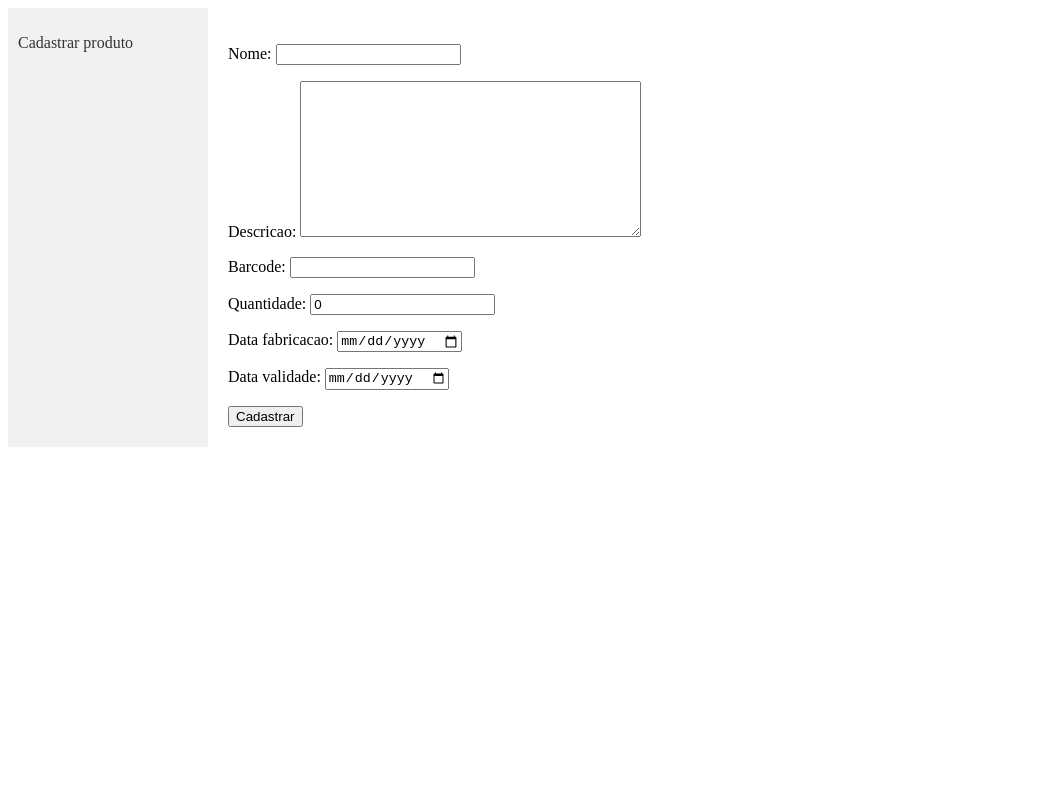
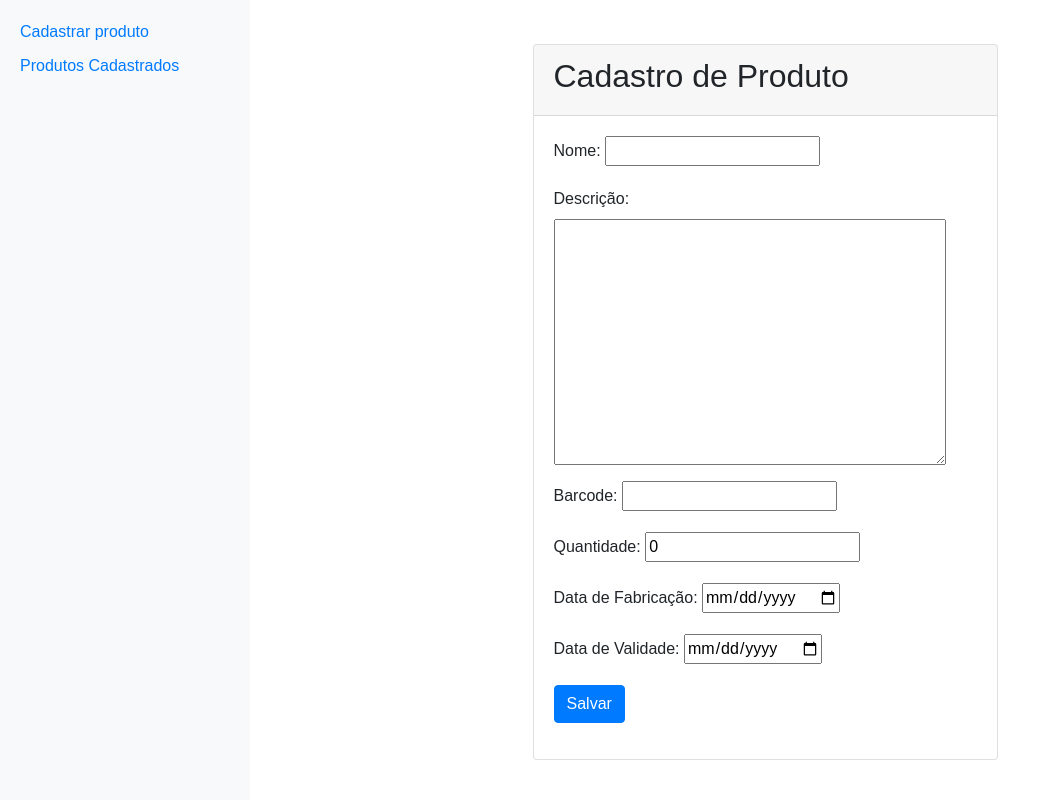
Before and after one commit to mwkresolve/controle_de_estoque, a Django app: page /cadastrar-produto/ in a window 1280 px wide. Shown: the whole page, without its empty margins (0-1053 px from the left). Run offline with Django 4.2, Linux system fonts and the light colour scheme; the visitor is signed in with stand-in values (Sample User, id 1); some libraries are stand-ins or nearby versions.

Commit message:
algumas correcoes

```diff
--- a/estoque/models.py
+++ b/estoque/models.py
@@ -5,7 +5,7 @@ class Produto(models.Model):
     descricao = models.TextField()
     barcode = models.CharField(max_length=50, blank=True, null=True)
     quantidade = models.PositiveIntegerField(default=0)
-    data_fabricacao = models.DateField()
+    data_fabricacao = models.DateField(blank=True, null=True)
     data_validade = models.DateField(blank=True, null=True)
 
     def __str__(self):
--- a/estoque/urls.py
+++ b/estoque/urls.py
@@ -7,5 +7,7 @@ urlpatterns = [
     path('', HomePageView, name='home'),
 
     path('cadastrar-produto/', cadastrar_produto, name='cadastrar_produto'),
+    path('listar-produtos/', produtos_cadastrados, name='produtos_cadastrados'),
+    path('listar-produtos/delete/<int:pk>/', produto_delete, name='produto_delete'),
 
 ]
--- a/estoque/views.py
+++ b/estoque/views.py
@@ -1,6 +1,9 @@
-from django.shortcuts import render, redirect
+from django.shortcuts import render, redirect, get_object_or_404
 from django.contrib.auth.decorators import login_required
 from .forms import ProdutoForm
+from .models import Produto
+from django.contrib import messages
+from django.core.paginator import Paginator
 
 @login_required
 def HomePageView(request):
@@ -12,8 +15,25 @@ def cadastrar_produto(request):
         form = ProdutoForm(request.POST)
         if form.is_valid():
             form.save()
-            return redirect('pagina_inicial')  # redirecionar para a página inicial após o cadastro do produto
+            messages.success(request, 'Produto cadastrado com sucesso.')
+            return redirect('cadastrar_produto')
     else:
         form = ProdutoForm()
 
     return render(request, 'cadastrar_produto.html', {'form': form})
+def produtos_cadastrados(request):
+    sort = request.GET.get('sort', 'nome')  # Obtém o parâmetro de ordenação da query string, padrão é "nome"
+    produtos = Produto.objects.order_by(sort)  # Ordena os produtos de acordo com o campo selecionado
+
+    # Configuração da paginação
+    paginator = Paginator(produtos, 20)  # Exibe 20 produtos por página
+    page_number = request.GET.get('page')
+    page_obj = paginator.get_page(page_number)
+
+    context = {'page_obj': page_obj}
+    return render(request, 'produtos_cadastrados.html', context)
+def produto_delete(request, pk):
+    produto = Produto.objects.get(pk=pk)
+    produto.delete()
+    messages.success(request, 'Produto deletado com sucesso.')
+    return redirect('produtos_cadastrados')
--- a/static/css/style.css
+++ b/static/css/style.css
@@ -1,29 +1,27 @@
-.container {
-    display: flex;
+    body {
+      font-family: Arial, sans-serif;
     }
 
     .sidebar {
-    width: 200px;
-    background-color: #f1f1f1;
+      position: fixed;
+      top: 0;
+      left: 0;
+      width: 250px;
+      height: 100vh;
+      background-color: #f8f9fa;
+      padding: 20px;
     }
 
-ul {
-    list-style-type: none;
+    .sidebar ul {
+      list-style: none;
       padding: 0;
     }
 
-li a {
-    display: block;
-    padding: 10px;
-    text-decoration: none;
-    color: #333;
-}
-
-li a:hover {
-    background-color: #ddd;
+    .sidebar ul li {
+      margin-bottom: 10px;
     }
 
     .content {
-    flex-grow: 1;
+      margin-left: 250px;
       padding: 20px;
     }
--- a/templates/base.html
+++ b/templates/base.html
@@ -1,23 +1,38 @@
 {% load static %}
-<!DOCTYPE html>
-<html>
+
+!DOCTYPE html>
+<html lang="en">
+
 <head>
-    <title>Página Inicial</title>
+  <meta charset="UTF-8">
+  <meta name="viewport" content="width=device-width, initial-scale=1.0">
+  <title>Seu Site</title>
+  <link rel="stylesheet" href="https://stackpath.bootstrapcdn.com/bootstrap/4.5.2/css/bootstrap.min.css">
   <link rel="stylesheet" type="text/css" href="{% static 'css/style.css' %}">
+
+
 </head>
+
 <body>
-    <div class="container">
   <div class="sidebar">
     <ul>
       <li><a href="/cadastrar-produto/">Cadastrar produto</a></li>
+      <li><a href="/listar-produtos/">Produtos Cadastrados</a></li>
+
+
     </ul>
   </div>
+
   <div class="content">
             {% block content %}
 
 
         {% endblock %}
   </div>
-    </div>
+
+  <script src="https://code.jquery.com/jquery-3.5.1.slim.min.js"></script>
+  <script src="https://cdn.jsdelivr.net/npm/@popperjs/core@2.5.4/dist/umd/popper.min.js"></script>
+  <script src="https://stackpath.bootstrapcdn.com/bootstrap/4.5.2/js/bootstrap.min.js"></script>
 </body>
+
 </html>
--- a/templates/cadastrar_produto.html
+++ b/templates/cadastrar_produto.html
@@ -3,11 +3,61 @@
 
 {% block content %}
 
-<form method="POST">
-    {% csrf_token %}
-    {{ form.as_p }}
-    <button type="submit">Cadastrar</button>
-</form>
+<div class="container">
+  <div class="row">
+    <div class="col-md-6 offset-md-3">
+      <div class="card">
+        <div class="card-header">
+          <h2>Cadastro de Produto</h2>
+        </div>
+        <div class="card-body">
+          <form method="post">
+            {% csrf_token %}
+
+            <div class="form-group">
+              <label for="{{ form.nome.id_for_label }}">Nome:</label>
+              {{ form.nome }}
+            </div>
+
+            <div class="form-group">
+              <label for="{{ form.descricao.id_for_label }}">Descrição:</label>
+              {{ form.descricao }}
+            </div>
+
+            <div class="form-group">
+              <label for="{{ form.barcode.id_for_label }}">Barcode:</label>
+              {{ form.barcode }}
+            </div>
+
+            <div class="form-group">
+              <label for="{{ form.quantidade.id_for_label }}">Quantidade:</label>
+              {{ form.quantidade }}
+            </div>
+
+            <div class="form-group">
+              <label for="{{ form.data_fabricacao.id_for_label }}">Data de Fabricação:</label>
+              {{ form.data_fabricacao }}
+            </div>
+
+            <div class="form-group">
+              <label for="{{ form.data_validade.id_for_label }}">Data de Validade:</label>
+              {{ form.data_validade }}
+            </div>
+
+            <button type="submit" class="btn btn-primary">Salvar</button>
+          </form>
+          {% if messages %}
+              {% for message in messages %}
+                  <div class="alert alert-success" role="alert">
+                      {{ message }}
+                  </div>
+              {% endfor %}
+          {% endif %}
+        </div>
+      </div>
+    </div>
+  </div>
+</div>
 
 
 {% endblock %}
```
Also changed, not shown: templates/produtos_cadastrados.html (added, +64 -0 lines). Lines whose indentation alone changed are shown as unchanged.
